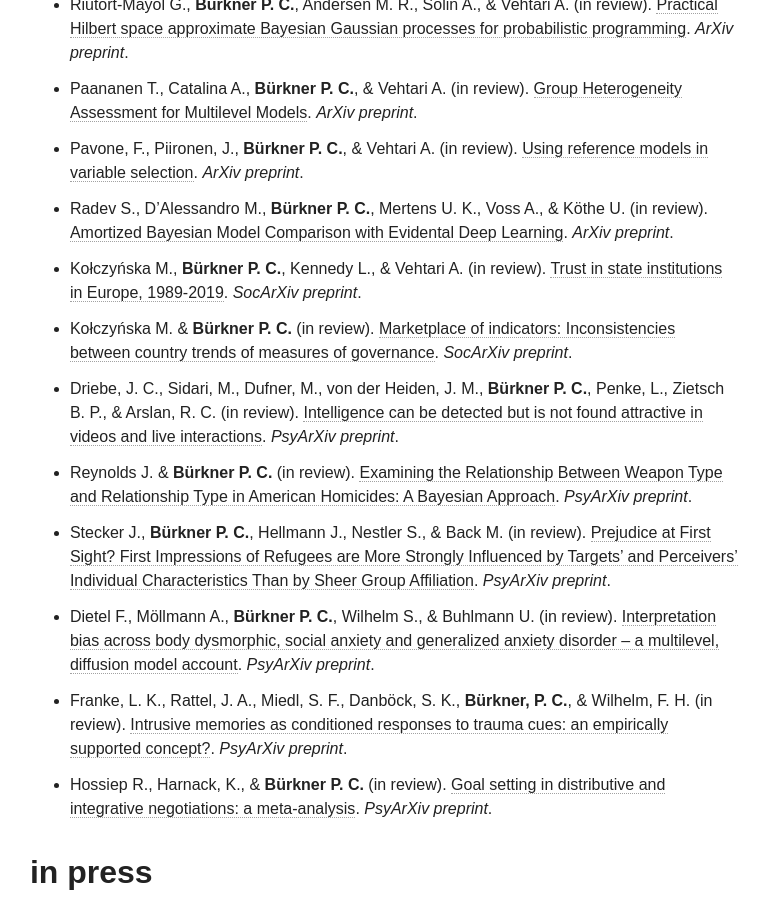
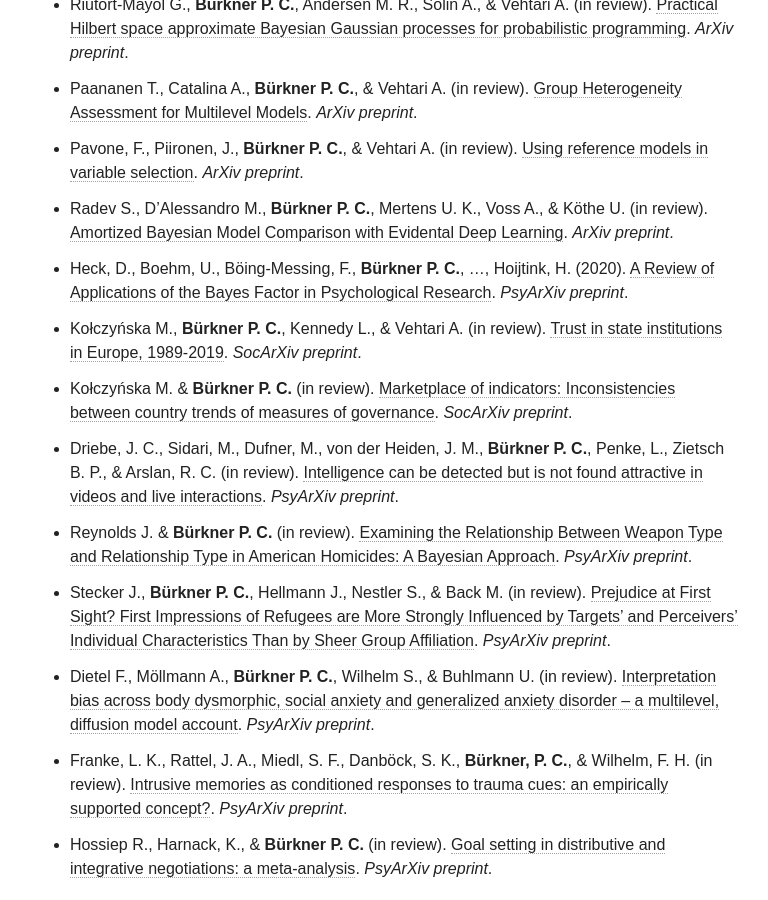
Before and after one commit to paul-buerkner/paul-buerkner.github.io, a Jekyll site: the page built from publications/index.md, in a window 1280 px wide and 900 px high, scrolled down 797 px. Shown: the whole window, without its empty margins (256-1024 px from the left). Built offline with Jekyll 4.4.1, drawn with Linux system fonts in a browser that asks for light colours; nearby versions of some CDN libraries.

Commit message:
add new preprint

```diff
--- a/publications/index.md
+++ b/publications/index.md
@@ -12,6 +12,7 @@
 * Paananen T., Catalina A., **Bürkner P. C.**, & Vehtari A. (in review). [Group Heterogeneity Assessment for Multilevel Models](http://arxiv.org/abs/2005.02773). *ArXiv preprint*.
 * Pavone, F., Piironen, J., **Bürkner P. C.**, & Vehtari A. (in review). [Using reference models in variable selection](https://arxiv.org/abs/2004.13118). *ArXiv preprint*.
 * Radev S., D’Alessandro M., **Bürkner P. C.**, Mertens U. K., Voss A., & Köthe U. (in review). [Amortized Bayesian Model Comparison with Evidental Deep Learning](https://arxiv.org/abs/2004.10629). *ArXiv preprint*.
+* Heck, D., Boehm, U., Böing-Messing, F., **Bürkner P. C.**, ..., Hoijtink, H. (2020). [A Review of Applications of the Bayes Factor in Psychological Research](https://psyarxiv.com/cu43g/). *PsyArXiv preprint*.
 * Kołczyńska M., **Bürkner P. C.**, Kennedy L., & Vehtari A. (in review). [Trust in state institutions in Europe, 1989-2019](https://osf.io/preprints/socarxiv/3v5g7/). *SocArXiv preprint*.
 * Kołczyńska M. & **Bürkner P. C.** (in review). [Marketplace of indicators: Inconsistencies between country trends of measures of governance](https://osf.io/preprints/socarxiv/u8gsc/). *SocArXiv preprint*.
 * Driebe, J. C., Sidari, M., Dufner, M., von der Heiden, J. M., **Bürkner P. C.**, Penke, L., Zietsch B. P., & Arslan, R. C. (in review). [Intelligence can be detected but is not found attractive in videos and live interactions](https://psyarxiv.com/qv3eh/). *PsyArXiv preprint*.
```
